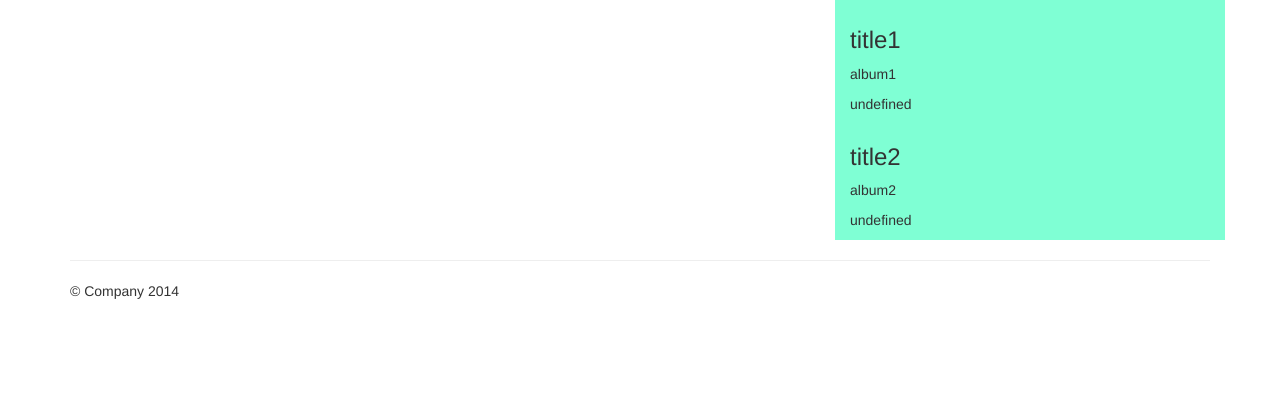
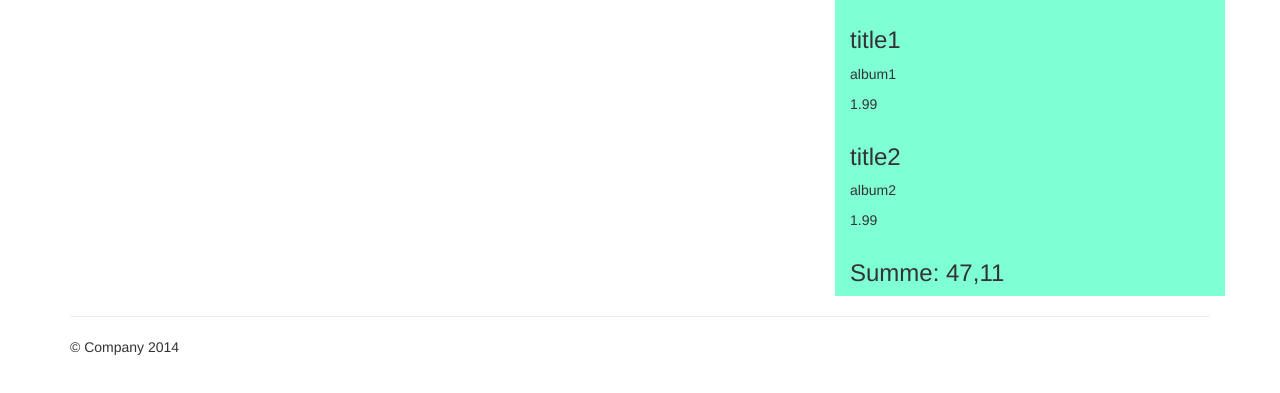
Before and after one commit to devos-2015/customer-ui, a website: page app/index.html in a window 1280 px wide. Shown: the part 371-764 px from the top of the page. Drawn offline with nearby package versions, Linux system fonts and the light colour scheme; no server answers.

Commit message:
Arbeitsstand Zwecks Synchronisation

```diff
--- a/app/index.html
+++ b/app/index.html
@@ -104,6 +104,8 @@
 
   $('#sessionId').append(sessionGuid);
 
+  var cartSumme = '47,11';
+
   $.getJSON('http://46.101.193.82:32775/GetAllProducts', function(data){
     var items = [];
     $.each( data, function( key, val ) {
@@ -134,6 +136,15 @@
         '</div>'
       );
     });
+
+    items.push( '<div class="col-md-12">' +
+      '<p>' + '' + '</p>' +
+      '<p>' + '' + '</p>' +
+      '<p>' + '' + '</p>' +
+      '<h3>Summe: ' + cartSumme + '</h3>' +
+      '</div>'
+    );
+
     $('#carctlist').append(items.join( "" ));
   })
 </script>
--- a/app/mock/cart/GetCart.json
+++ b/app/mock/cart/GetCart.json
@@ -3,12 +3,12 @@
     "id": "1",
     "Interpret": "title1",
     "Album": "album1",
-    "price": 1.99
+    "Price": 1.99
   },
   {
     "id": "2",
     "Interpret": "title2",
     "Album": "album2",
-    "price": 1.99
+    "Price": 1.99
   }
 ]
```
